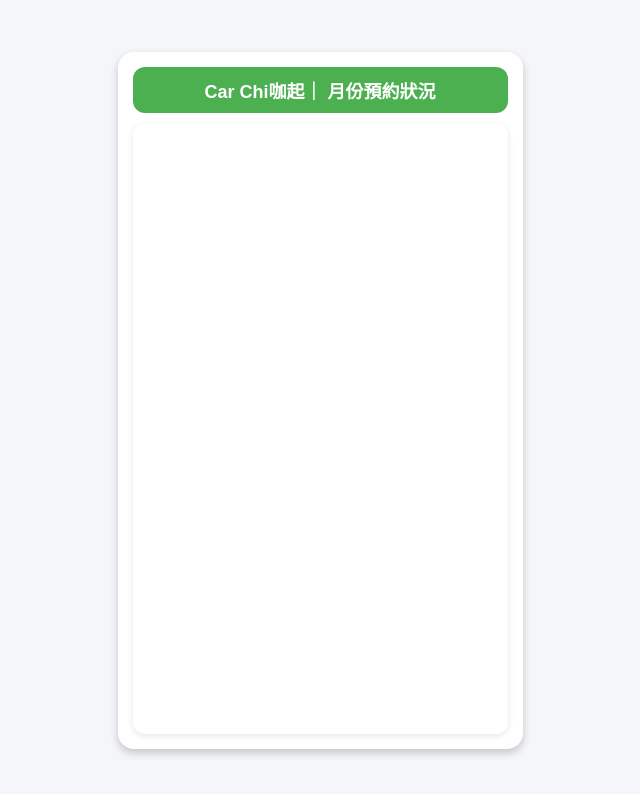
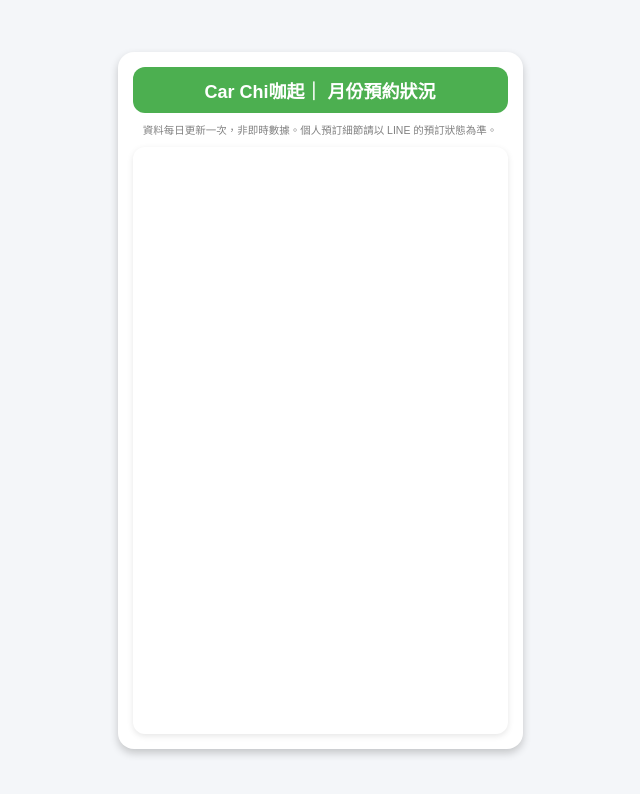
Before and after one commit to CarchiTw/appointment_monthly, a plain HTML site: page index.html in a window 1280 px wide. Shown: the whole page, without its empty margins (320-960 px from the left). Drawn offline with Linux system fonts and the light colour scheme.

Commit message:
Update index.html

```diff
--- a/index.html
+++ b/index.html
@@ -35,11 +35,29 @@
             font-weight: bold;
             border-radius: 12px;
         }
+        .reminder-text {
+            font-size: 10.5px;
+            color: #808080; /* 灰色字體 */
+            text-align: center;
+            margin: 0 6px; /* 讓文字與左右稍微留白 */
+            line-height: 1.4; /* 增加行距讓文字更易讀 */
+            animation: fadeIn 1s ease-in-out; /* 加入淡入動畫 */
+        }
         .tableauPlaceholder {
             width: 100%;
             height: calc(100% - 50px);
             border-radius: 12px;
             box-shadow: 0 2px 6px rgba(0, 0, 0, 0.1);
+        }
+
+        /* 定義淡入動畫 */
+        @keyframes fadeIn {
+            from {
+                opacity: 0;
+            }
+            to {
+                opacity: 1;
+            }
         }
     </style>
 </head>
@@ -47,6 +65,7 @@
 
     <div class="dashboard-container">
         <div class="header">Car Chi咖起｜ 月份預約狀況</div>
+        <p class="reminder-text">資料每日更新一次，非即時數據。個人預訂細節請以 LINE 的預訂狀態為準。</p>
         <div class="tableauPlaceholder" id="viz1736343868244" style="position: relative">
             <noscript>
                 <a href='#'>
```
